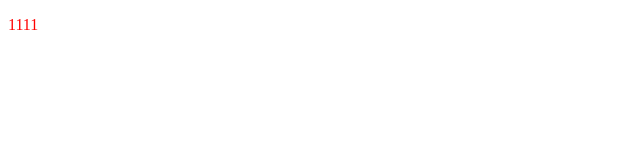
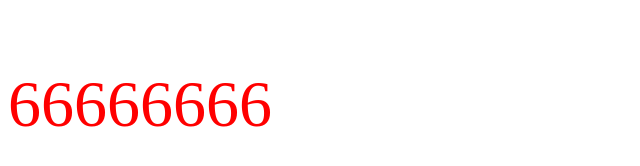
Before and after one commit to nmzorz/nmzorz.github.io, a plain HTML site: page index.html in a window 1280 px wide. Shown: the whole page, without its empty margins (0-640 px from the left). Drawn offline with Linux system fonts and the light colour scheme.

Commit message:
Update index.html

```diff
--- a/index.html
+++ b/index.html
@@ -5,10 +5,11 @@
 	<style>
 		p{
 			color: red;
+			font-size: 66px;
 		}
 	</style>
 </head>
 <body>
-<p>1111</p>
+<p>66666666</p>
 </body>
 </html>
```
